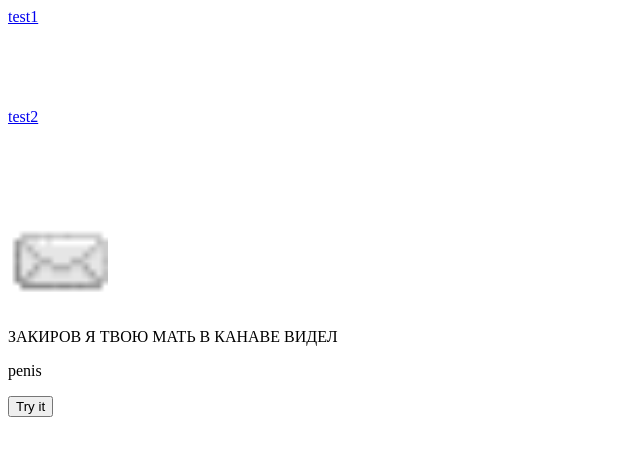
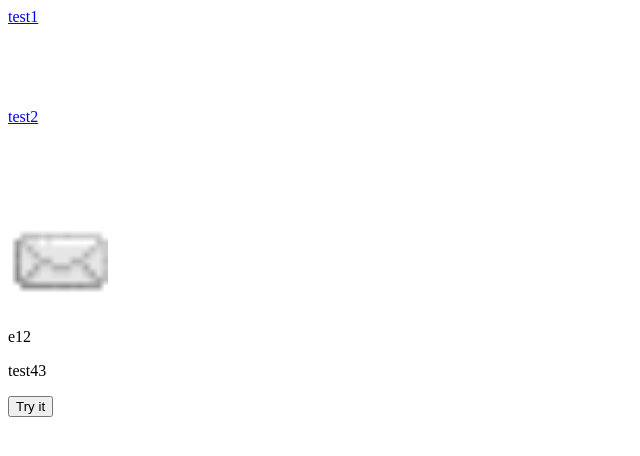
Before and after one commit to H2OPO3/Test, a plain HTML site: page test.html in a window 1280 px wide. Both pictures are taken after a click on the button "Try it". Shown: the whole page, without its empty margins (0-640 px from the left). Drawn offline with Linux system fonts and the light colour scheme.

Commit message:
Update test.html

```diff
--- a/test.html
+++ b/test.html
@@ -18,8 +18,8 @@
     <button type="button" onclick="myFunction()">Try it</button>
     <script>
         function myFunction() {
-            document.getElementById("demo").innerHTML = "ЗАКИРОВ Я ТВОЮ МАТЬ В КАНАВЕ ВИДЕЛ";
-            document.getElementById("demo2").innerHTML = "penis"
+            document.getElementById("demo").innerHTML = "e12";
+            document.getElementById("demo2").innerHTML = "test43"
         }
     </script>
 </body>
```
